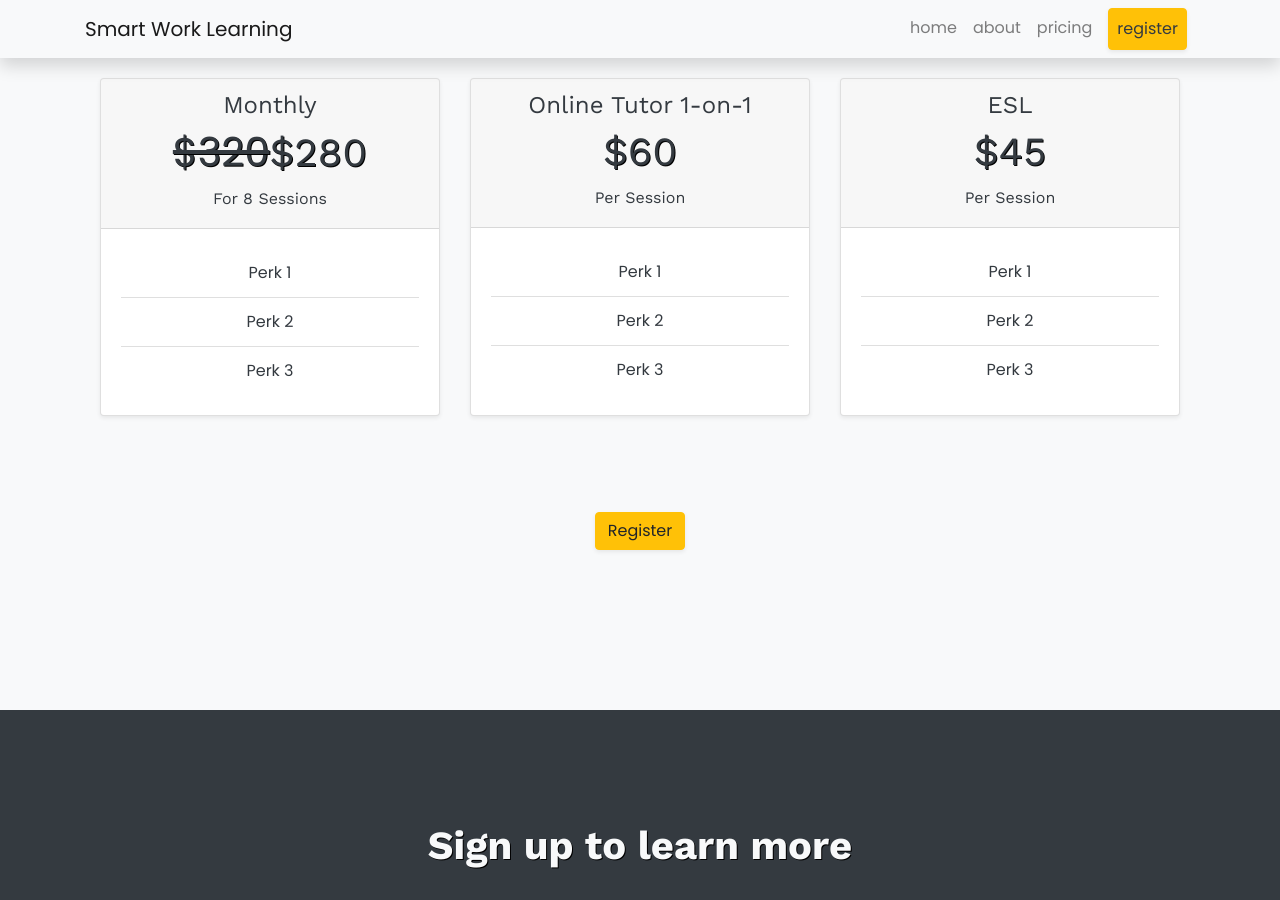
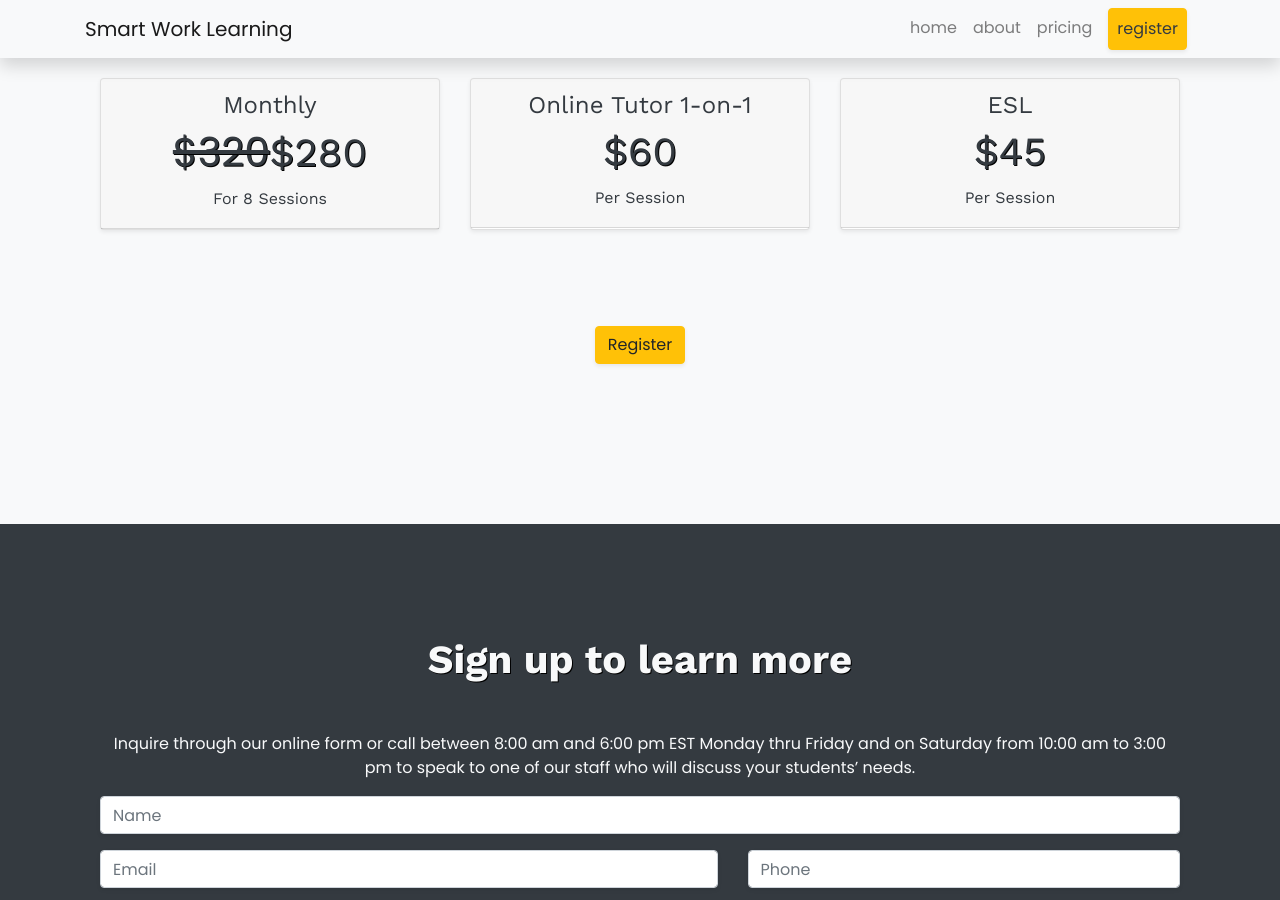
Before and after one commit to Smart-Work-Learning/smart-work-learning.github.io, a Jekyll site: the page built from index.md, in a window 1280 px wide and 900 px high, scrolled down 1563 px. Built offline with Jekyll 4.4.1, drawn with Linux system fonts in a browser that asks for light colours.

Commit message:
Update landing.html

```diff
--- a/_layouts/landing.html
+++ b/_layouts/landing.html
@@ -76,7 +76,7 @@ layout: default
 
                     </div>
 
-                    <div class="card-body">
+                    <!--<div class="card-body">
 
                         <ul class="list-group list-group-flush">
 
@@ -88,7 +88,7 @@ layout: default
 
                         </ul>
 
-                    </div>
+                    </div>-->
 
                 </div>
 
@@ -104,7 +104,7 @@ layout: default
 
                     </div>
 
-                    <div class="card-body">
+                    <!--<div class="card-body">
 
                         <ul class="list-group list-group-flush">
 
@@ -116,7 +116,7 @@ layout: default
 
                         </ul>
 
-                    </div>
+                    </div>-->
 
                 </div>
 
@@ -132,7 +132,7 @@ layout: default
 
                     </div>
 
-                    <div class="card-body">
+                    <!--<div class="card-body">
 
                         <ul class="list-group list-group-flush">
 
@@ -144,7 +144,7 @@ layout: default
 
                         </ul>
 
-                    </div>
+                    </div>-->
 
                 </div>
 
```
